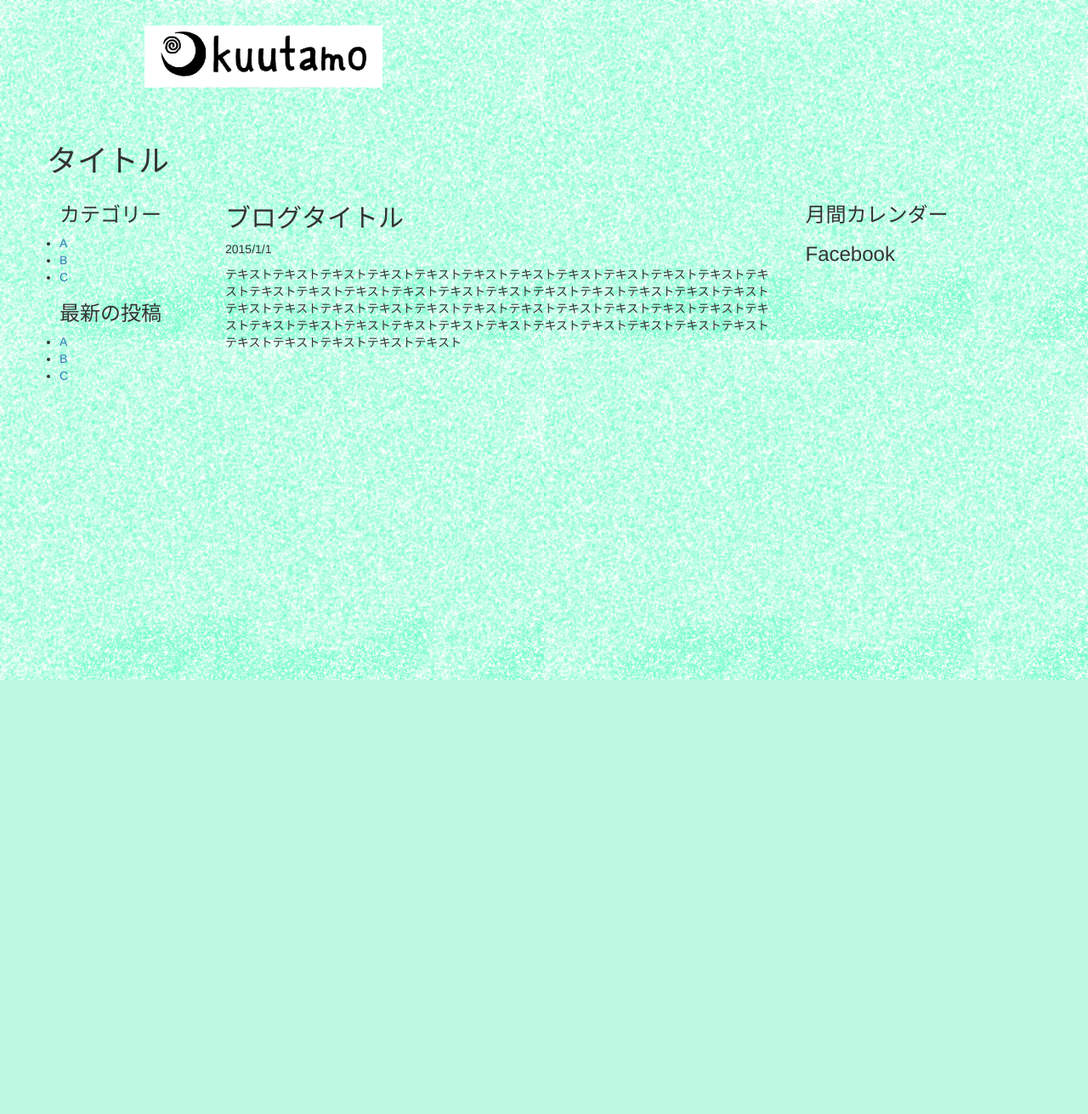
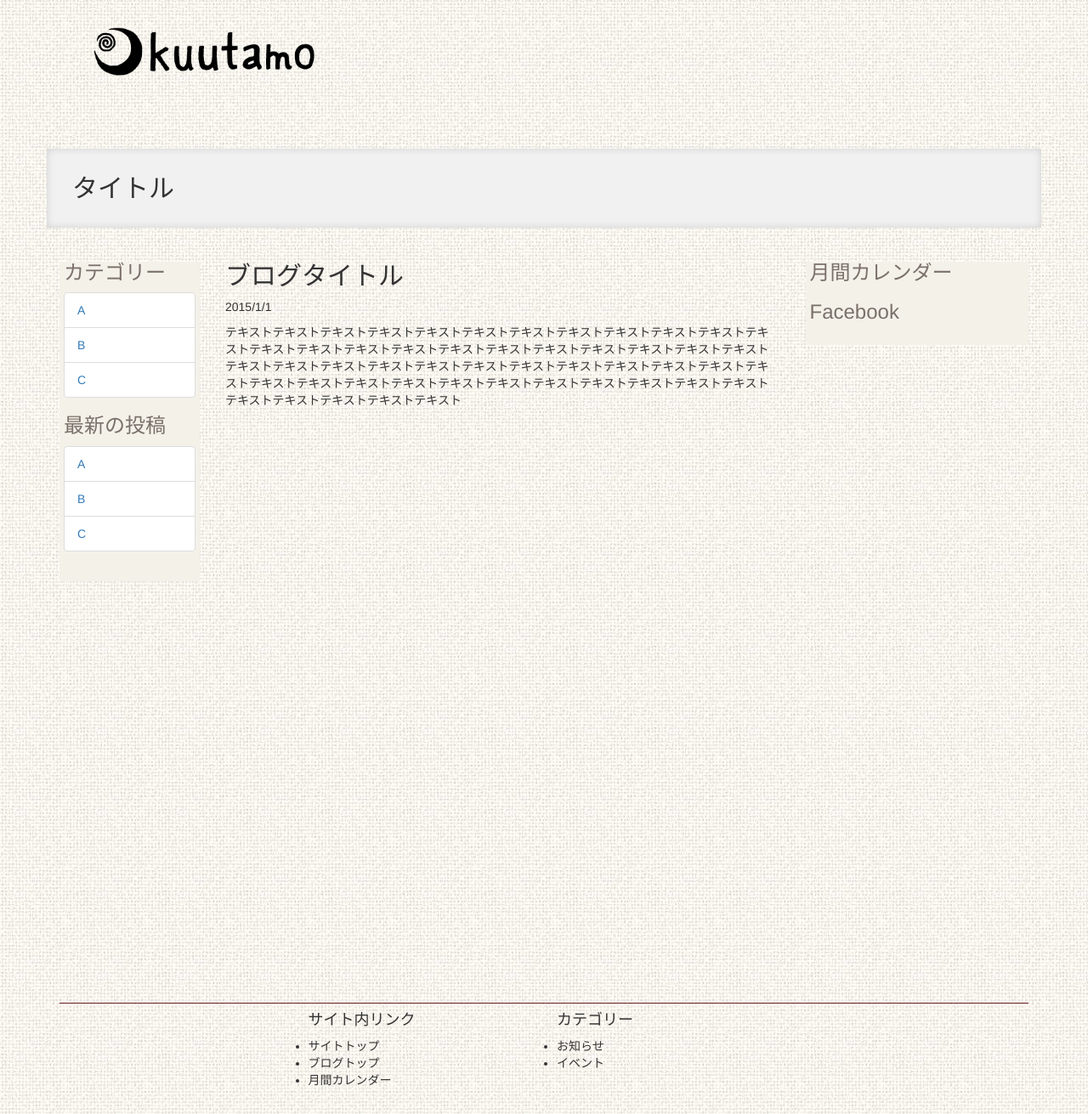
Before and after one commit to tonchan1216/kuutamo, a PHP site: page /home.html in a window 1280 px wide. Shown: the whole page at 85% size. Before the commit the page ends 800 px from the top, so only its background shows below. Run offline with PHP 8.4, Linux system fonts and the light colour scheme; some libraries are stand-ins or nearby versions.

Commit message:
blog home追加

```diff
--- a/css/blog.css
+++ b/css/blog.css
@@ -30,18 +30,43 @@ img {
 
 html {
 	height: 100%;
-	background:url(images/zarazara.jpg) repeat;
+	background:url(../images/bg.jpg) repeat;
 }
 
 /*ヘッダー*/
 #header {
-	width: 280px;
-	height: 50px;
-	margin: 30px 0 70px 100px;
-	background-color: #E4E4E4;
+	width: 300px;
+	height: 60px;
+	margin: 30px 0 70px 20px;
 }
 
 #header .logo {
 	width: 100%;
 	height: auto;
 }
+
+/*メイン*/
+#main {
+	min-height: 1000px;
+}
+
+#main #subtitle {
+	background: #f1f1f1;
+	box-shadow: inset 0px 0px 10px 0px rgba(11, 4, 7, 0.14);
+	margin: 1.5rem 0 2rem;
+	padding: 3rem;
+}
+
+/*サイドバー*/
+#main #sidebar-left,#main #sidebar-right {
+	background: #f4f1e9;
+	color: #7a706a;
+	padding: 0 0.5rem 1.5rem;
+}
+
+/*フッター*/
+#footer {
+	width: 100%;
+	margin:20px auto;
+	border-top: 1px solid #692020;
+}
--- a/home.html
+++ b/home.html
@@ -1,21 +1,21 @@
 <!DOCTYPE html>
 
-<html>
-<head lang="en">
-	<meta charset="UTF-8">
+<html xmlns="http://www.w3.org/1999/xhtml" xml:lang="ja" lang="ja">
+<head>
+	<meta http-equiv="Content-Type" content="text/html; charset=UTF-8" />
 	<meta content="IE=edge,chrome=1" http-equiv="X-UA-Compatible">
 	<meta content="width=device-width, initial-scale=1.0" name="viewport">
-
-	<title>kuutamo</title>
+	<title>ブログページ | kuutamo</title>
 	<meta content="" name="description">
 	<meta content="" name="keywords">
-	<meta content="" name="author">
+	<meta content="Tohn F" name="author">
 	<link href="favicon.ico" rel="shortcut icon" />
 	<link href="http://yui.yahooapis.com/3.18.1/build/cssreset/cssreset-min.css" rel="stylesheet" type="text/css" />
 	<link href="https://maxcdn.bootstrapcdn.com/font-awesome/4.4.0/css/font-awesome.min.css" rel="stylesheet" />
 	<link rel="stylesheet" type="text/css" href="css/bootstrap.min.css">
 	<!-- custom style -->
 	<link href="css/blog.css" rel="stylesheet" type="text/css" />
+
 	<!--[if lt IE 9]>
   <script src="js/html5.js" type="text/javascript"></script>
   <![endif]-->
@@ -27,29 +27,31 @@
 <body>
 	<div class="container">
 		<header id="header">
-			<img class="logo" src="images/kuutamo_logo1.jpg" alt="logo">
+			<h1>
+				<a href="index.html" title=""><img class="logo" src="images/kuutamo_logo1.png" alt="kuutamo"></a>
+			</h1>
 		</header><!-- /header -->
 
 		<div id="main" class="row">
-			<h1>タイトル</h1>
+			<h2 id="subtitle">タイトル</h2>
 
 			<div class="col-sm-2">
 				<div id="sidebar-left">
 					<div id="category">
 						<h3>カテゴリー</h3>
-						<ul>
-							<li><a href="" title="">A</a></li>
-							<li><a href="" title="">B</a></li>
-							<li><a href="" title="">C</a></li>
+						<ul class="list-group">
+							<li class="list-group-item"><a href="" title="">A</a></li>
+							<li class="list-group-item"><a href="" title="">B</a></li>
+							<li class="list-group-item"><a href="" title="">C</a></li>
 						</ul>
 					</div>
 
 					<div id="">
 						<h3>最新の投稿</h3>
-						<ul>
-							<li><a href="" title="">A</a></li>
-							<li><a href="" title="">B</a></li>
-							<li><a href="" title="">C</a></li>
+						<ul class="list-group">
+							<li class="list-group-item"><a href="" title="">A</a></li>
+							<li class="list-group-item"><a href="" title="">B</a></li>
+							<li class="list-group-item"><a href="" title="">C</a></li>
 						</ul>
 					</div>
 				</div>
@@ -66,25 +68,51 @@
 			</div>
 
 			<div class="col-sm-3">
-				<div class="sidebar-right">
+				<div id="sidebar-right">
 					<div class="calender">
 						<h3>月間カレンダー</h3>
 					</div>
 					<div class="facebook">
 						<h3>Facebook</h3>
+						<div class="fb-page" data-href="https://www.facebook.com/kuutamo-510368712445569/" data-width="300" data-height="480" data-small-header="true" data-adapt-container-width="true" data-hide-cover="false" data-show-facepile="false" data-show-posts="true"></div>
 					</div>
 				</div>
 			</div>
-
 		</div>
 
-		<footer>
+		<footer id="footer">
+			<div id="footer_menu" class="row">
+				<div class="col-md-3 col-md-offset-3">
+					<h4>サイト内リンク</h4>
+					<ul>
+						<li>サイトトップ</li>
+						<li>ブログトップ</li>
+						<li>月間カレンダー</li>
+					</ul>
+				</div>
 
+				<div class="col-md-3">
+					<h4>カテゴリー</h4>
+					<ul>
+						<li>お知らせ</li>
+						<li>イベント</li>
+					</ul>
+				</div>
+
+			</div>
 		</footer>
 
 	</div><!-- /container -->
 	<script src="https://ajax.googleapis.com/ajax/libs/jquery/1.9.1/jquery.min.js"></script>
 	<script src="js/bootstrap.min.js" type="text/javascript"></script>
 	<script src="js/script.js"></script>
+	<div id="fb-root"></div>
+	<script>(function(d, s, id) {
+		var js, fjs = d.getElementsByTagName(s)[0];
+		if (d.getElementById(id)) return;
+		js = d.createElement(s); js.id = id;
+		js.src = "//connect.facebook.net/ja_JP/sdk.js#xfbml=1&version=v2.4&appId=993298327401418";
+		fjs.parentNode.insertBefore(js, fjs);
+	}(document, 'script', 'facebook-jssdk'));</script>
 </body>
 </html>
--- a/style.css
+++ b/style.css
@@ -272,6 +272,7 @@ html {
 
 .page-layout-1 > div h2 {
 	text-align: center;
+	margin-top: -10px;
 	font-weight: 400;
 	font-size: 1.5em;
 	font-family: "Sacramento", serif;
```
Also changed, not shown: index.html (+24 -26 lines), favicon.ico (added).
